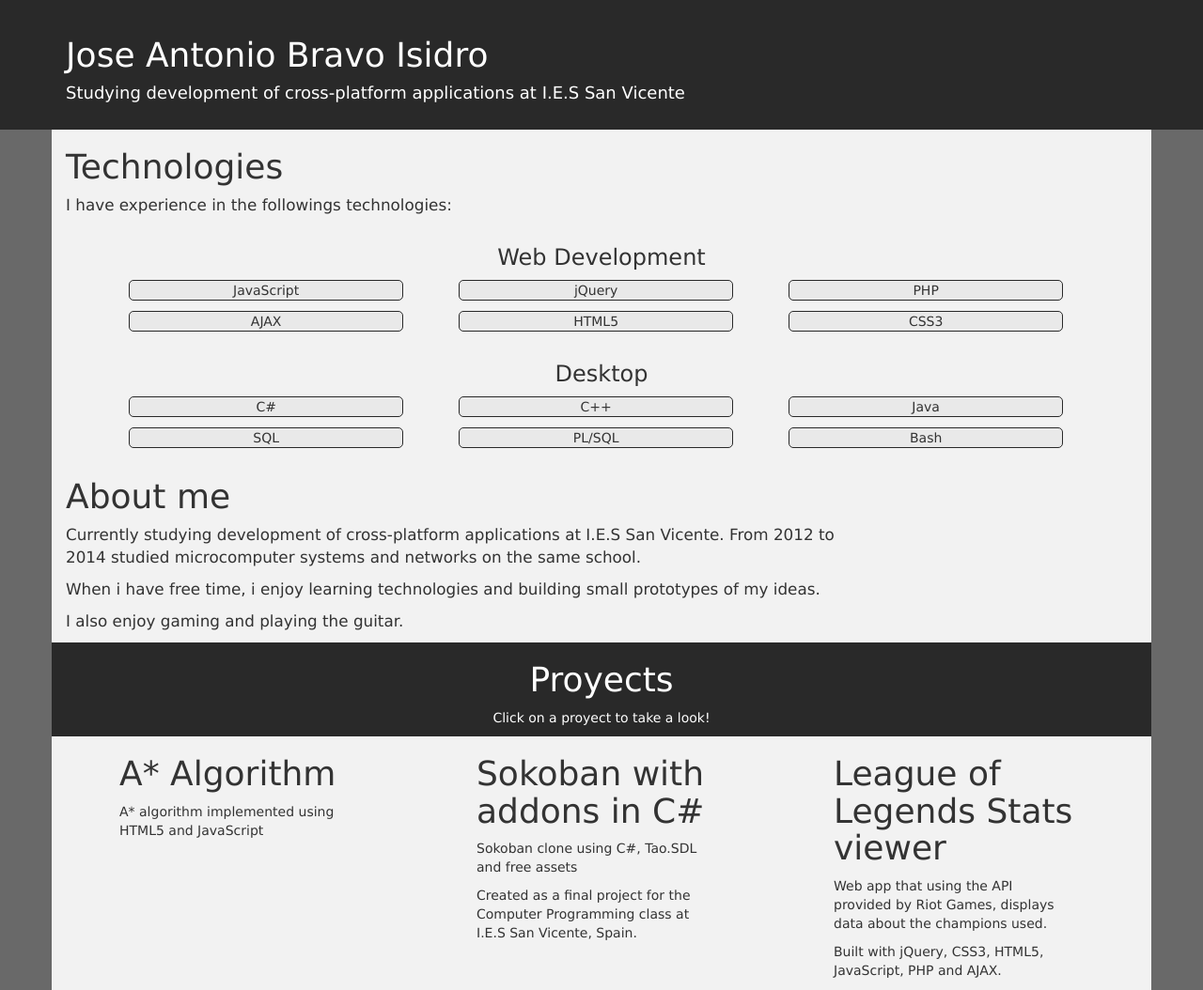
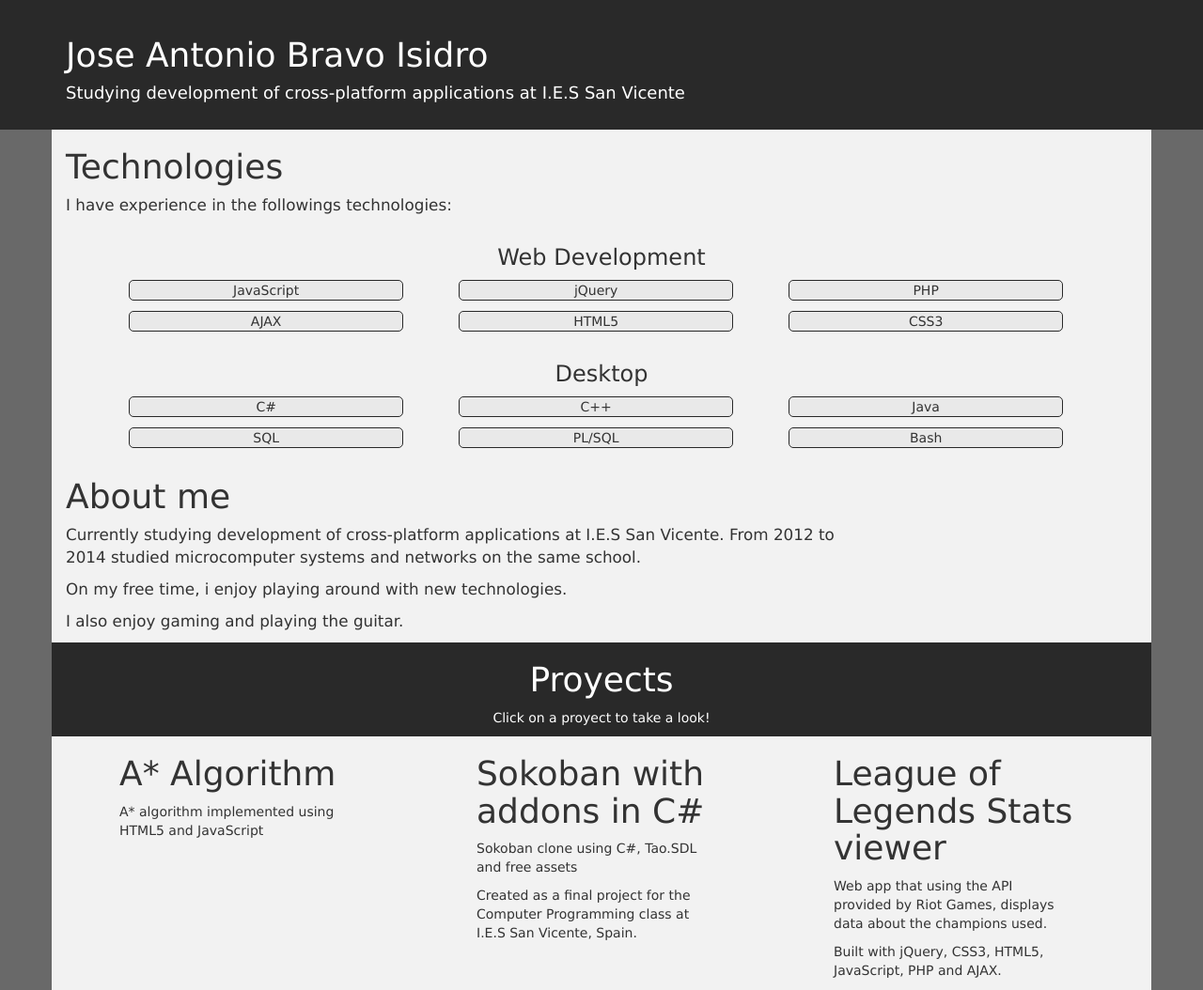
Before and after one commit to ja-bravo/ja-bravo.github.io, a plain HTML site: page index.html in a window 1280 px wide. Shown: the whole page at 94% size. Drawn offline with nearby package versions, Linux system fonts and the light colour scheme.

Commit message:
Updated index

```diff
--- a/index.html
+++ b/index.html
@@ -61,7 +61,7 @@
 				<p> Currently studying development of cross-platform applications at I.E.S San Vicente.
 				    From 2012 to 2014 studied microcomputer systems and networks on the same school.</p>
 
-				<p>When i have free time, i enjoy learning technologies and building small prototypes of my ideas.</p>
+				<p>On my free time, i enjoy playing around with new technologies.</p>
 				<p>I also enjoy gaming and playing the guitar.</p>
 			</article>
 		</div>
```
